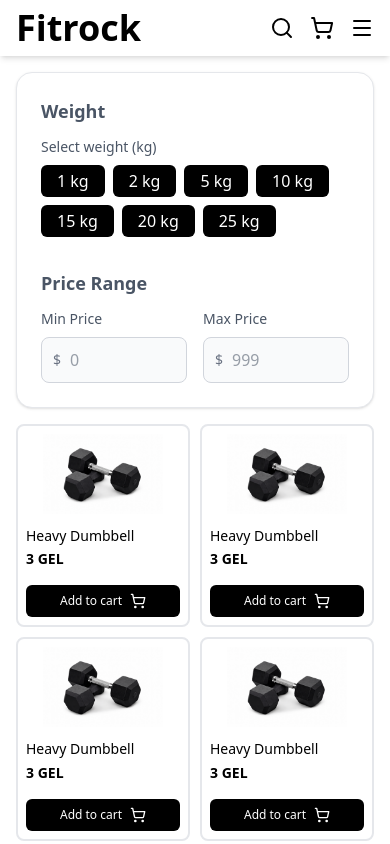
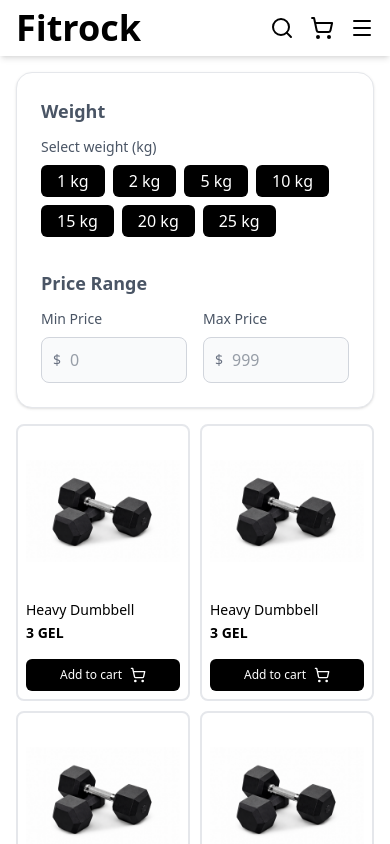
Before and after one commit to GeoLine02/fitrock, a Next.js app: page /products in a window 390 px wide. Shown: the top 844 px of the page. Built offline with nearby package versions, Linux system fonts and the light colour scheme.

Commit message:
hotfix: product card responsivnes

```diff
--- a/components/ProductCard.tsx
+++ b/components/ProductCard.tsx
@@ -13,20 +13,23 @@ export default function ProductCard({ label, price }: ProductCardProps) {
   return (
     <div
       className="
-      border-2 rounded-lg border-gray-200 p-2 lg:p-4 space-y-1 bg-white flex flex-col cursor-pointer duration-200 w-full max-w-[300px]
+      border-2 rounded-lg border-gray-200 p-2 lg:p-4 space-y-1 bg-white flex flex-col cursor-pointer duration-200 w-full max-w-75
       hover:shadow-xl
       transition-shadow
       shrink-0
     "
     >
       {/* Image */}
-      <div className="relative w-full h-[80px] sm:h-[90px] md:h-[100px] lg:h-[110px] aspect-square mb-3">
+      <div className="relative w-full aspect-square mb-3">
         <Image src={ProductImage} alt={label} fill className="object-contain" />
       </div>
 
       {/* Content */}
       <div className="flex-1">
-        <h1 className="text-sm sm:text-base font-medium line-clamp-2 leading-snug">
+        <h1
+          title={label}
+          className="text-sm sm:text-base font-medium truncate text-ellipsis leading-snug max-w-[9em] line-clamp-1"
+        >
           {label}
         </h1>
 
```
